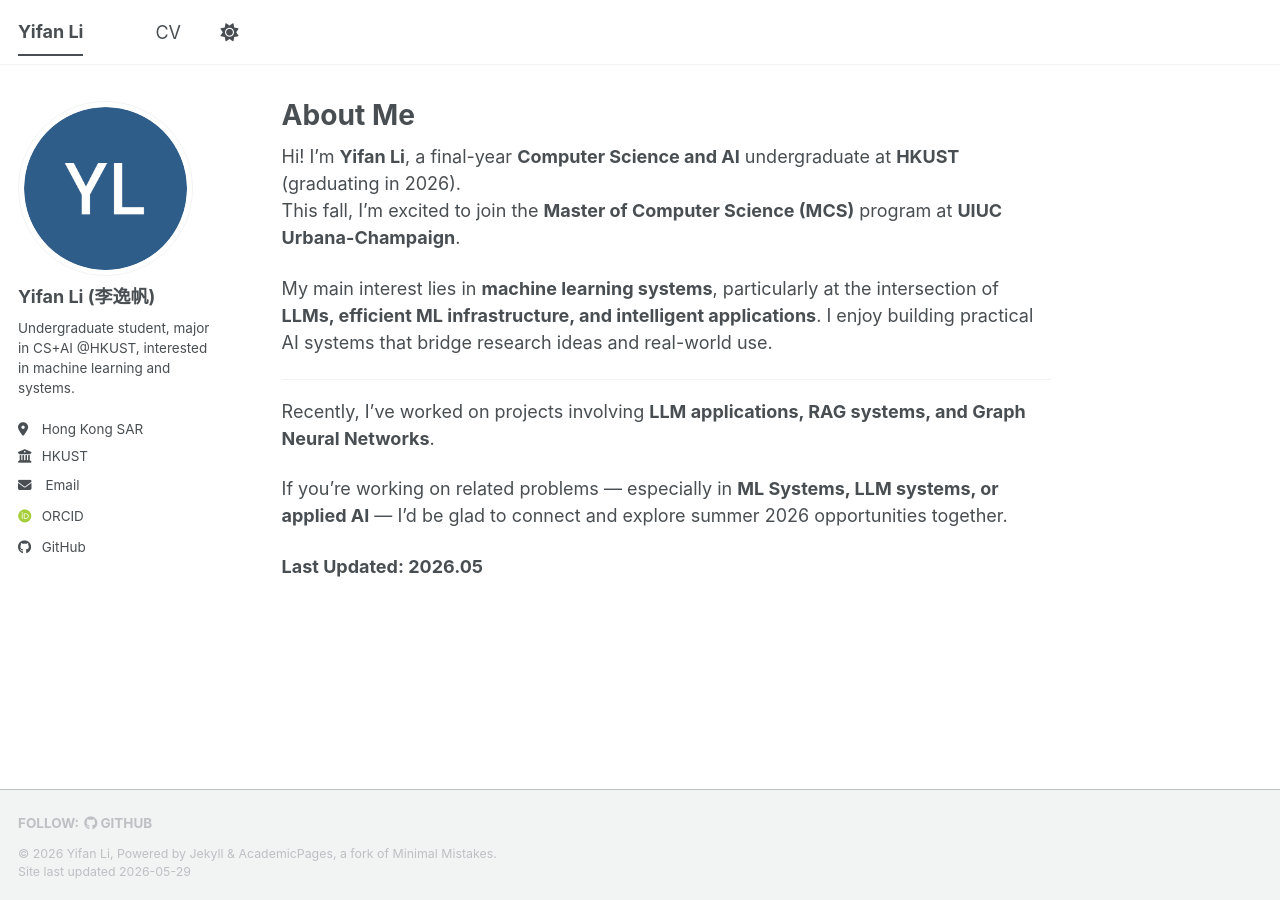
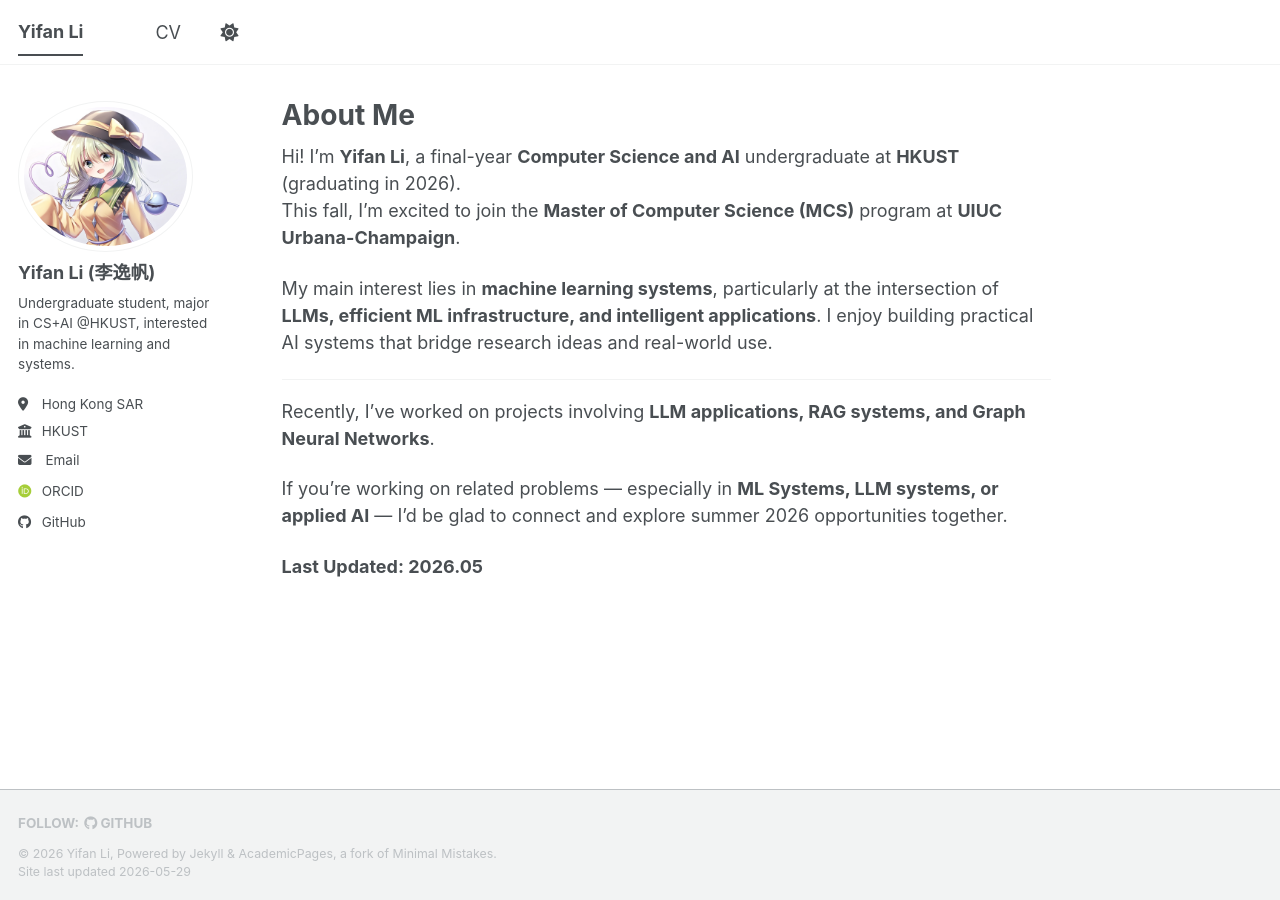
Before and after one commit to dt1dr/dt1dr.github.io, a Jekyll site: the page built from _pages/about.md, in a window 1280 px wide. Built offline with Jekyll 4.4.1, drawn with Linux system fonts in a browser that asks for light colours; some web fonts are replaced; a script bundle is joined from its source files by our own code; library files that are not in the unit come from our copies.

Commit message:
Update Avatar

```diff
--- a/_config.yml
+++ b/_config.yml
@@ -23,7 +23,7 @@
 #               Additional customization can be done by editing /_includes/author-profile.html
 author:
   # Biographic information
-  avatar           : "profile.png"
+  avatar           : "profile514.jpg"
   name             : "Yifan Li (李逸帆)"
   pronouns         : # example: "she/her"
   bio              : "Undergraduate student, major in CS+AI @HKUST, interested in machine learning and systems."
```
Also changed, not shown: images/profile514.jpg (added), images/profileLetter.png (renamed from images/profile.png).
